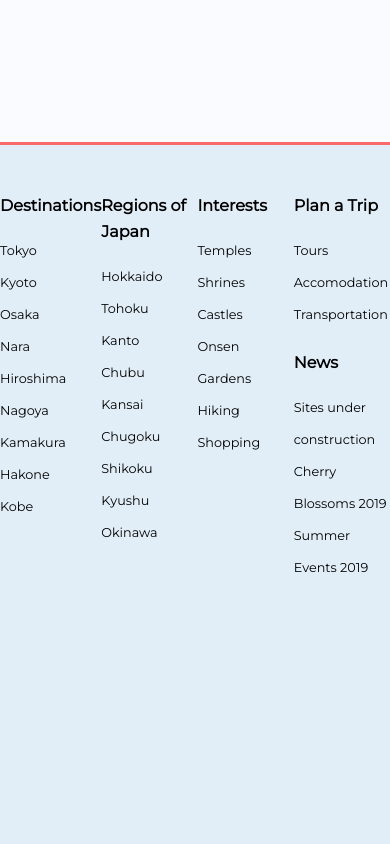
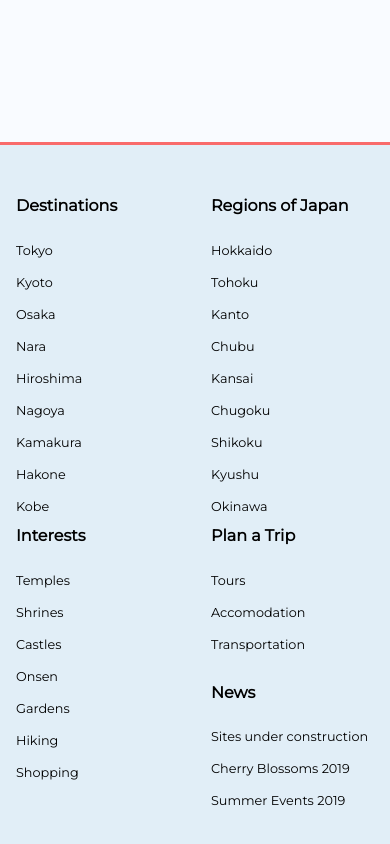
Before and after one commit to F-NACC-95/japan-castles-page, a plain HTML site: page index.html in a window 390 px wide. Shown: the part 10872-11716 px from the top of the page. Before the commit the page ends 11504 px from the top, so only its background shows below. Drawn offline with Linux system fonts and the light colour scheme.

Commit message:
style improvements

```diff
--- a/styles.css
+++ b/styles.css
@@ -27,6 +27,13 @@ li {
     border-bottom: 3px solid #f96b6b;
 }
 
+.banner__h1 {
+    font-size: 4.4rem;
+    width: 80%;
+    margin: auto;
+    text-align: center;
+}
+
 .banner__div a:hover {
     color: #f96b6b;
 }
@@ -53,12 +60,7 @@ li {
     font-weight: bold;
 }
 
-.banner__h1 {
-    font-size: 4.4rem;
-    width: 80%;
-    margin: auto;
-    text-align: center;
-}
+/* Wrapper */
 
 .seventy__percent__wrapper {
     padding-top: 4rem;
@@ -138,12 +140,14 @@ li {
 
 .footer__grid__div h4 {
     padding-bottom: 1rem;
+    padding-left: 1rem;
 }
 
 .footer__grid__div a {
     color: black;
     text-decoration: none;
     line-height: 2rem;
+    padding-left: 1rem;
 }
 
 .footer__grid__div a:hover {
@@ -159,6 +163,11 @@ li {
 @media only screen and (max-width: 1200px) {
     .seventy__percent__wrapper {
         width: 100%;
+    }
+
+    .footer__grid__div {
+        display: grid;
+        grid-template-columns: 1fr 1fr;
     }
 
     .banner__h1 {
```
